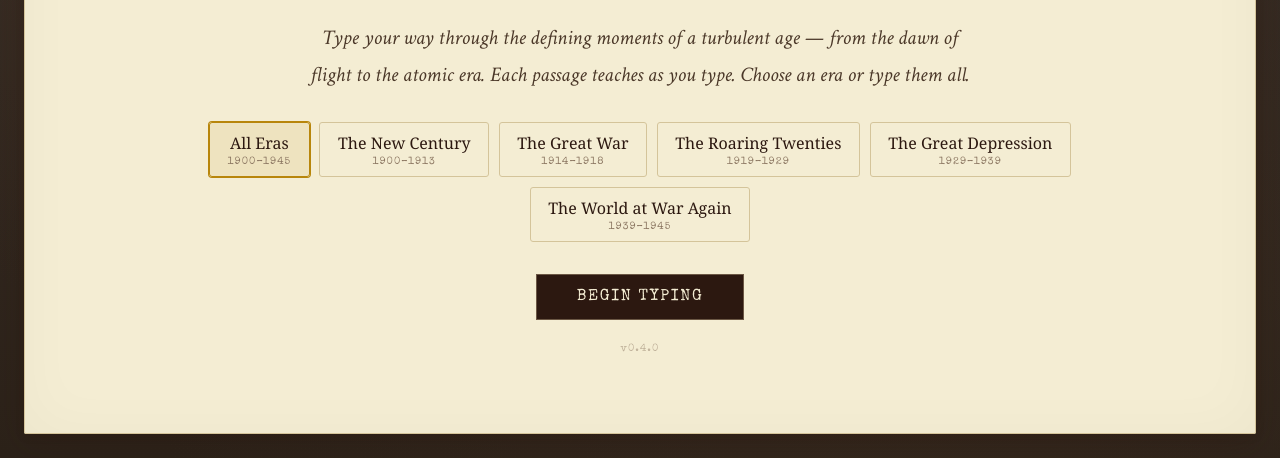
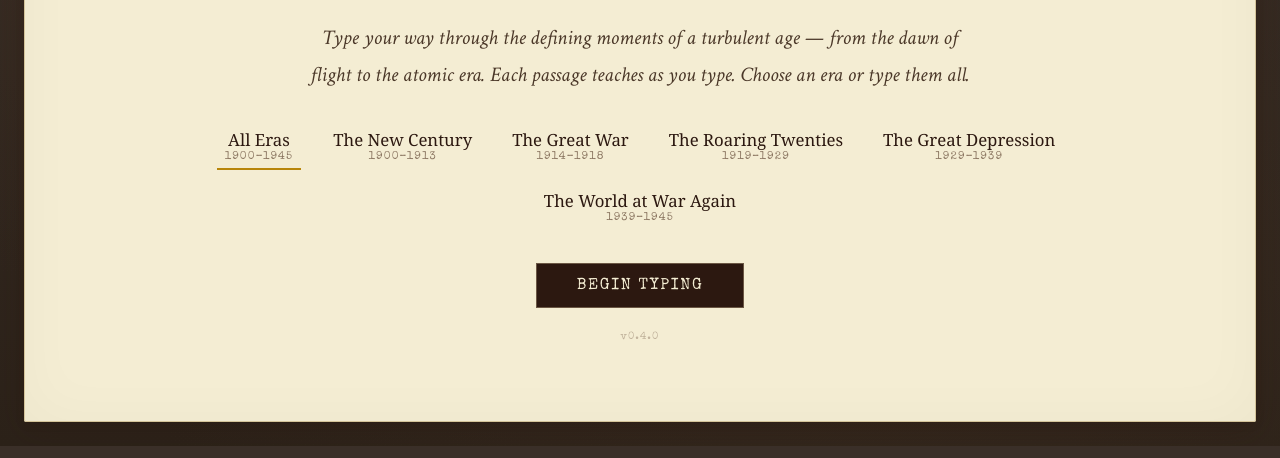
Before and after one commit to zobott-dot/typethrough-history, a plain HTML site: page index.html in a window 1280 px wide. Shown: the part 354-812 px from the top of the page. Drawn offline with nearby package versions, Linux system fonts and the light colour scheme; no server answers; a web font is replaced by a local one.

Commit message:
Restore elegant era styling with subtle click cues

```diff
--- a/css/styles.css
+++ b/css/styles.css
@@ -491,7 +491,7 @@ body {
     display: flex;
     justify-content: center;
     flex-wrap: wrap;
-    gap: 0.6rem;
+    gap: 0.75rem 1.5rem;
     margin-bottom: 2rem;
 }
 
@@ -500,36 +500,32 @@ body {
     flex-direction: column;
     align-items: center;
     background: transparent;
-    border: 1px solid var(--parchment-edge);
-    padding: 0.6rem 1.1rem;
-    border-radius: 3px;
+    border: none;
+    padding: 0.4rem 0.5rem;
     cursor: pointer;
     transition: all 0.3s;
+    border-bottom: 2px solid transparent;
 }
 
 .era-btn:hover {
-    border-color: var(--accent-gold);
-    background: rgba(184, 134, 11, 0.05);
+    border-bottom-color: var(--accent-gold-soft);
 }
 
 .era-btn.selected {
-    border-color: var(--accent-gold);
-    background: rgba(184, 134, 11, 0.1);
-    box-shadow: 0 0 0 1px var(--accent-gold);
+    border-bottom-color: var(--accent-gold);
 }
 
 .era-btn .era-name {
     font-family: 'IM Fell English', Georgia, serif;
-    font-size: 1rem;
+    font-size: 1.05rem;
     color: var(--ink-dark);
 }
 
 .era-btn .era-years {
     font-family: 'Special Elite', monospace;
-    font-size: 0.65rem;
+    font-size: 0.7rem;
     color: var(--ink-faded);
     letter-spacing: 0.1em;
-    margin-top: 0.15rem;
 }
 
 .version {
```
